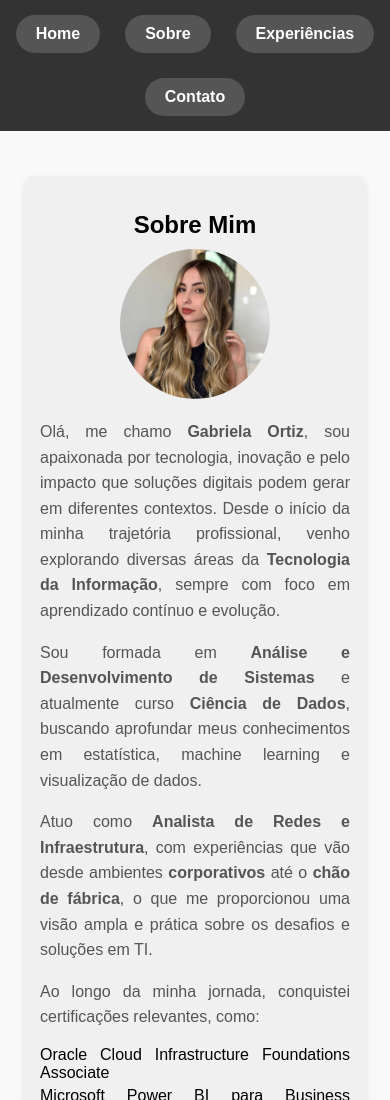
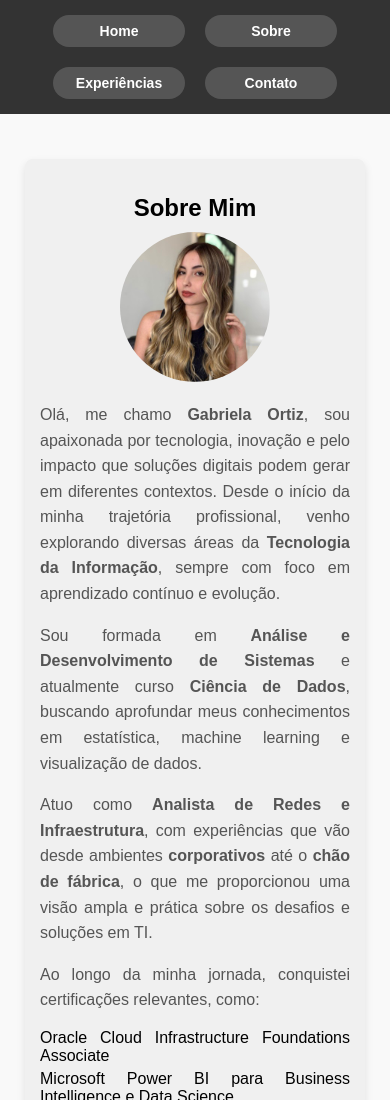
Before and after one commit to GabrielaOrtiz1/GabrielaOrtiz1.github.io, a plain HTML site: page sobre.html in a window 390 px wide. Shown: the top 1100 px of the page. Drawn offline with Linux system fonts and the light colour scheme.

Commit message:
Responsividade

```diff
--- a/sobre.html
+++ b/sobre.html
@@ -21,6 +21,7 @@
             padding: 10px 0;
             text-align: center;
         }
+
 
 
         nav ul {
@@ -48,6 +49,24 @@
                     background-color: #9b61facb;
                     transform: scale(1.05);
                 }
+
+        /* Responsividade para telas pequenas */
+        @media (max-width: 600px) {
+            nav ul {
+                flex-direction: row; /* mantém lado a lado */
+                flex-wrap: wrap;
+                justify-content: center;
+                gap: 10px;
+            }
+
+                nav ul li a {
+                    padding: 8px 16px;
+                    font-size: 14px;
+                    border-radius: 20px;
+                    min-width: 100px;
+                    text-align: center;
+                }
+        }
 
 
         main {
```
Also changed, not shown: contato.html (+19 -0 lines), index.html (+17 -1 lines), projetos.html (+18 -0 lines).
